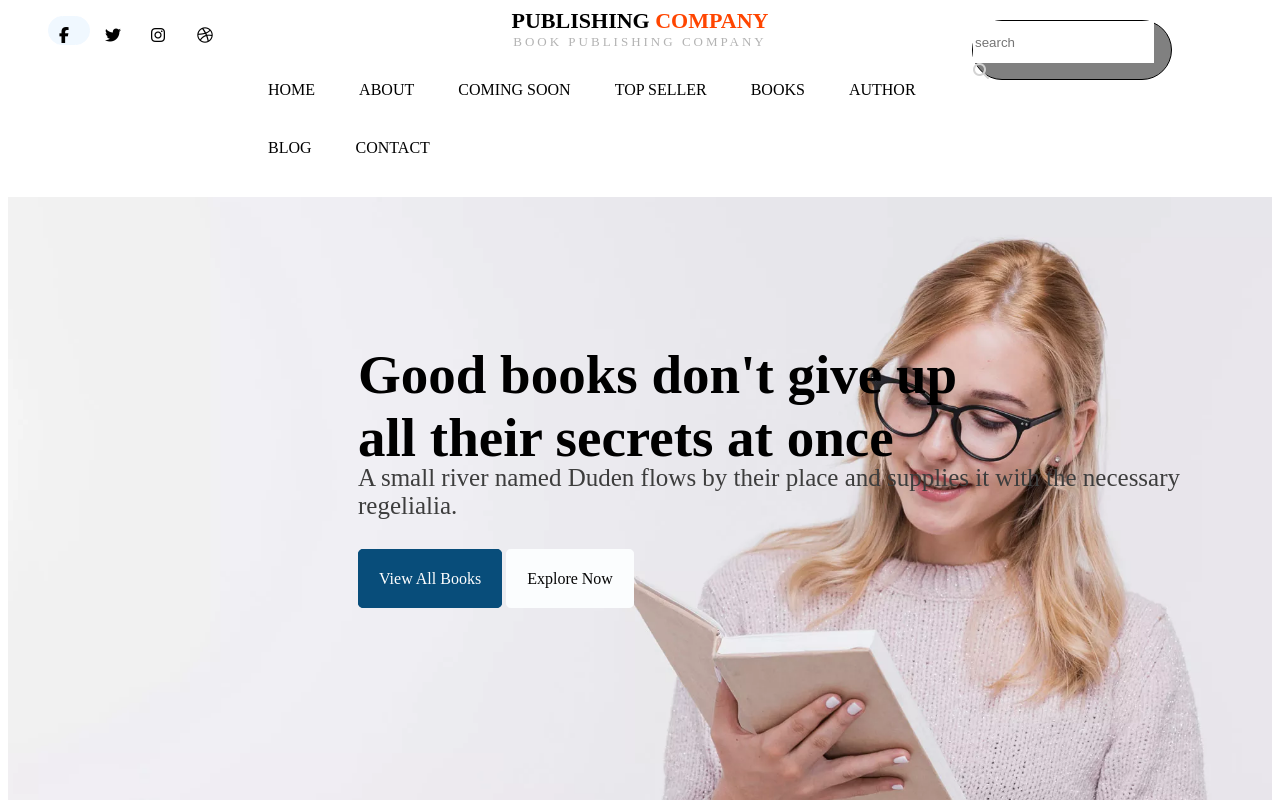
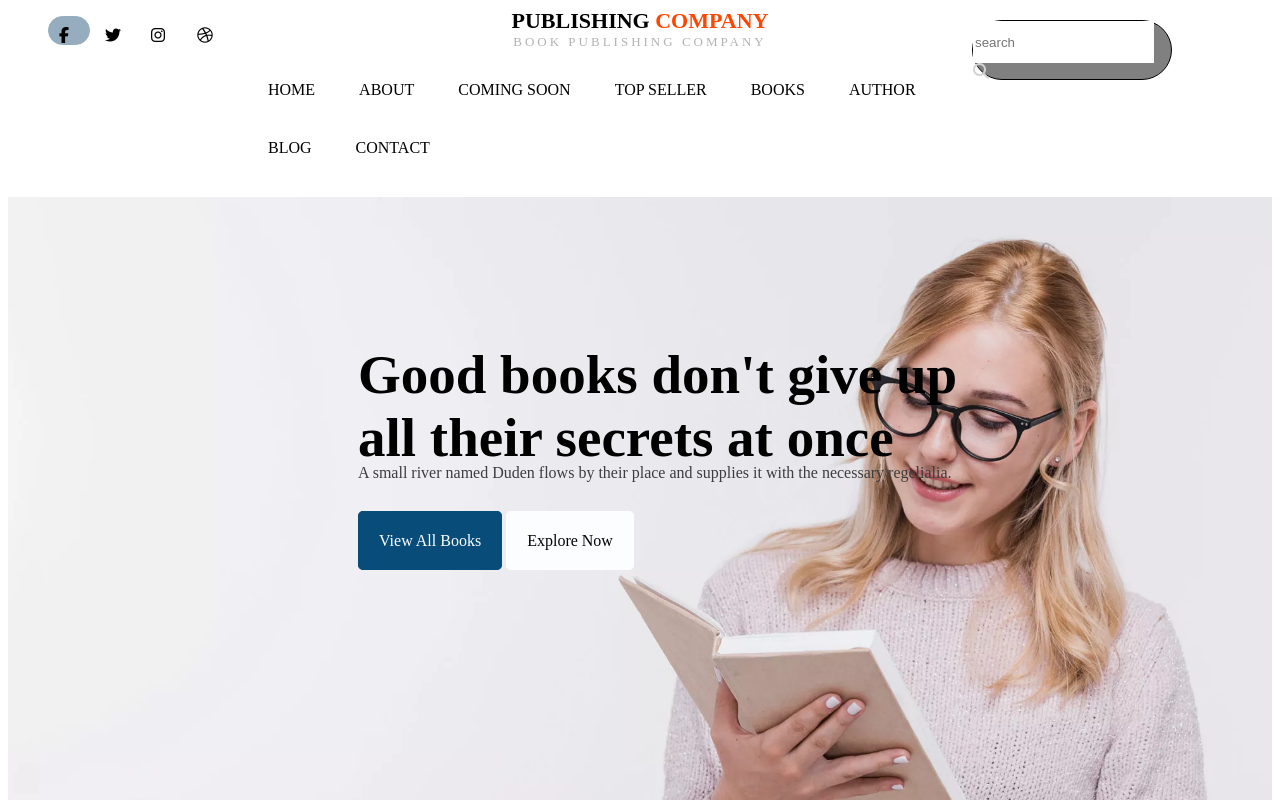
Before and after one commit to muhammadahmed4k88/CSS-web-3, a plain HTML site: page index.html in a window 1280 px wide. In both pictures the pointer is over the item 69 px from the left and 30 px from the top of the page. Shown: the top 800 px of the page. Drawn offline with Linux system fonts and the light colour scheme.

Commit message:
Update style.css

```diff
--- a/style.css
+++ b/style.css
@@ -56,8 +56,8 @@
     margin-top: -50px;
 }
 .socialmedia li:hover{
-    background-color: aliceblue;
-    border: 1px solid aliceblue;
+    background-color: #95adbe;
+    border: 1px solid #95adbe;
     cursor: pointer;
 }
 .im{
@@ -103,7 +103,7 @@
     color: #3d3d3d;
     margin-top: -50px;
     margin-bottom: 50px;
-    font-size: 25px;
+    font-size: 16px;
 
 }
 .type a{
```
